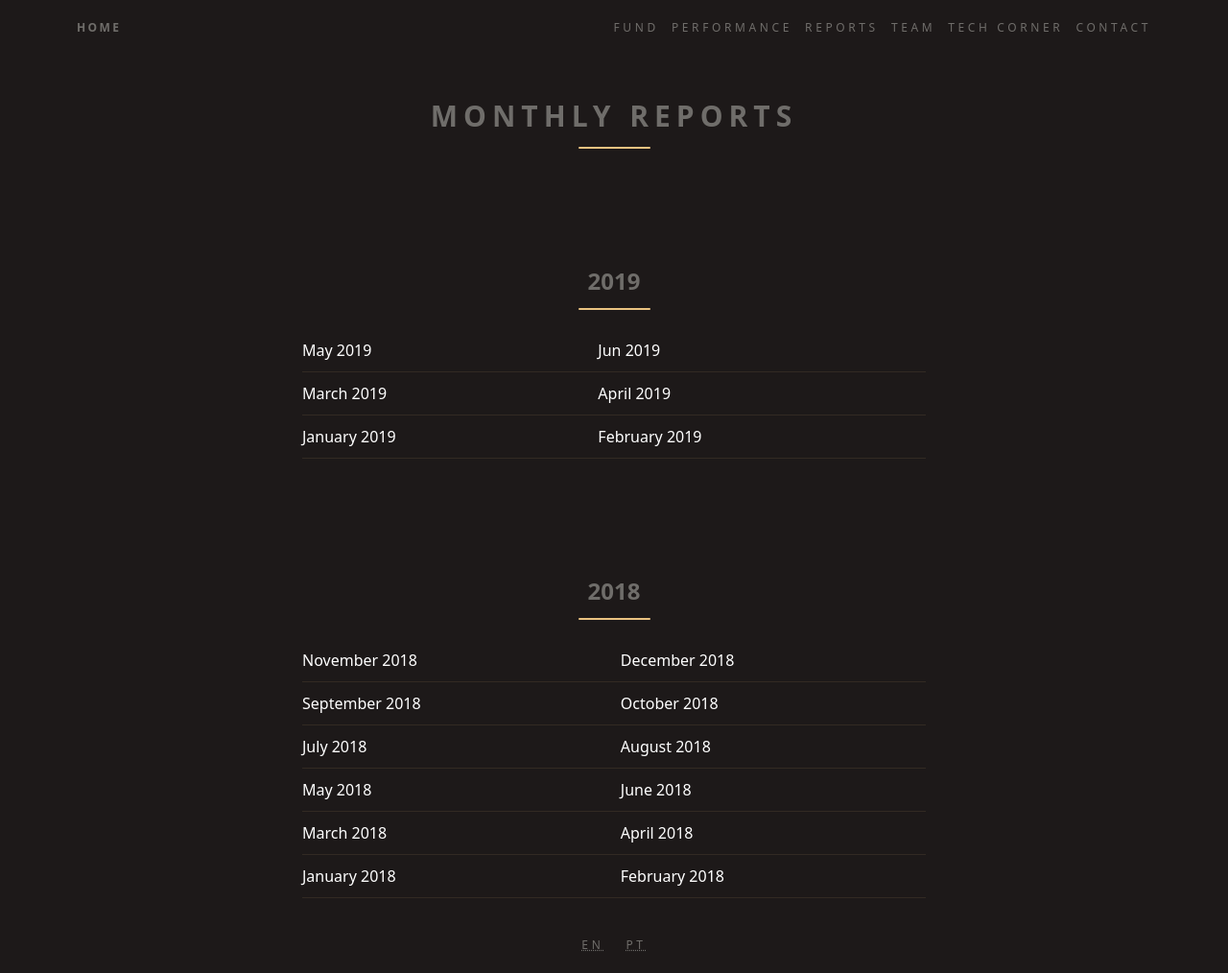
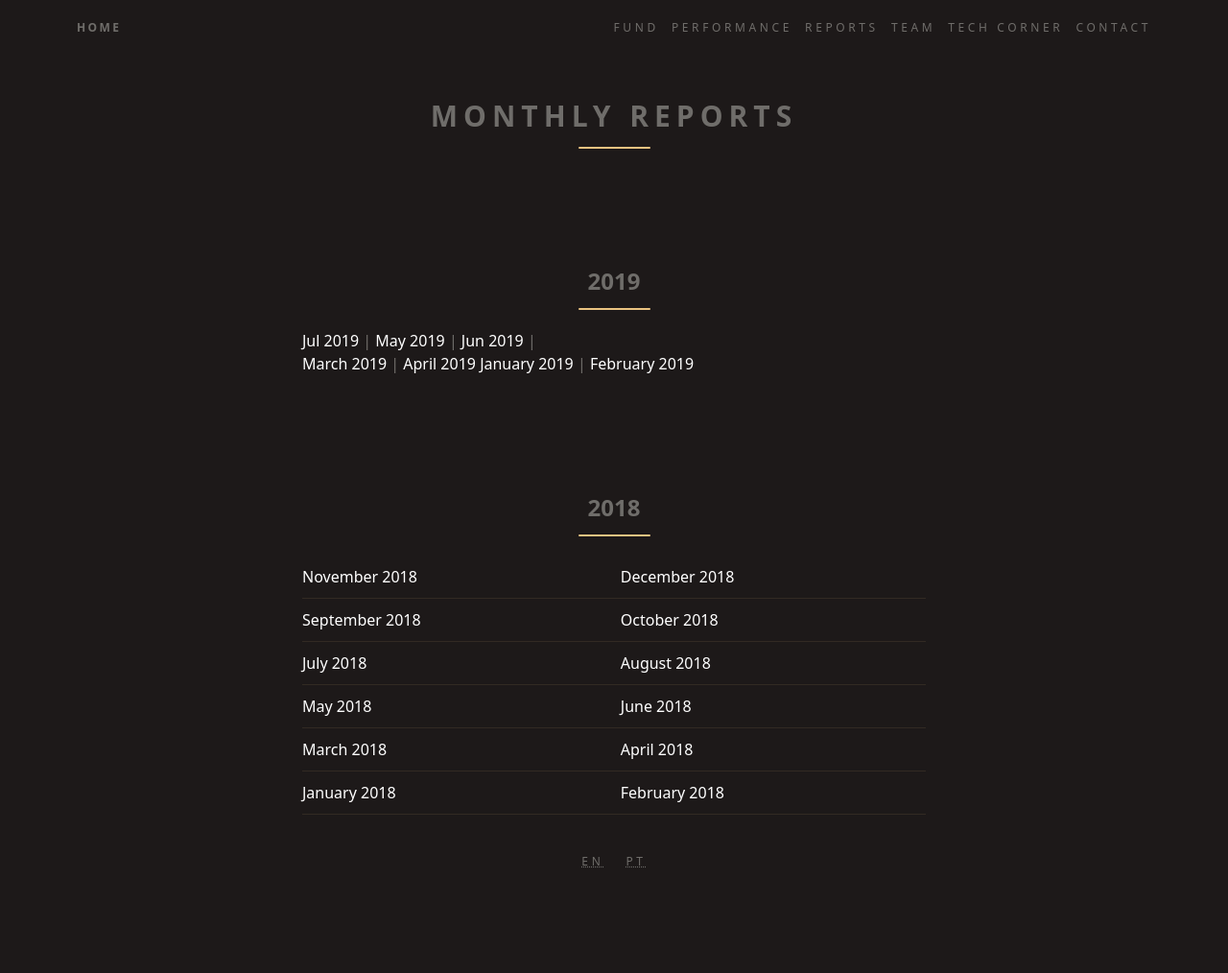
Before and after one commit to ateliedetemas/blpcrypto, a Jekyll site: the page built from _pages/en/reports.md, in a window 1280 px wide. Shown: the whole page at 96% size. Built offline with Jekyll 4.4.1, drawn with Linux system fonts in a browser that asks for light colours; after the commit the page ends 927 px from its top, so only the background shows below that.

Commit message:
Update reports.md

```diff
--- a/_pages/en/reports.md
+++ b/_pages/en/reports.md
@@ -6,7 +6,7 @@ permalink: "/en/reports/"
 ---
 
 ## 2019
-
+[Jul 2019]({{ '/assets/documents/relatorios/2019/07.pdf' | absolute_url }}) |
 [May 2019]({{ '/assets/documents/relatorios/2019/05.pdf' | absolute_url }}) | [Jun 2019]({{ '/assets/documents/relatorios/2019/06.pdf' | absolute_url }}) |
 [March 2019]({{ '/assets/documents/relatorios/2019/03.pdf' | absolute_url }}) | [April 2019]({{ '/assets/documents/relatorios/2019/04.pdf' | absolute_url }})
 [January 2019]({{ "/assets/documents/relatorios/2019/01.pdf" | absolute_url }}) | [February 2019]({{ "/assets/documents/relatorios/2019/02.pdf" | absolute_url }})
```
